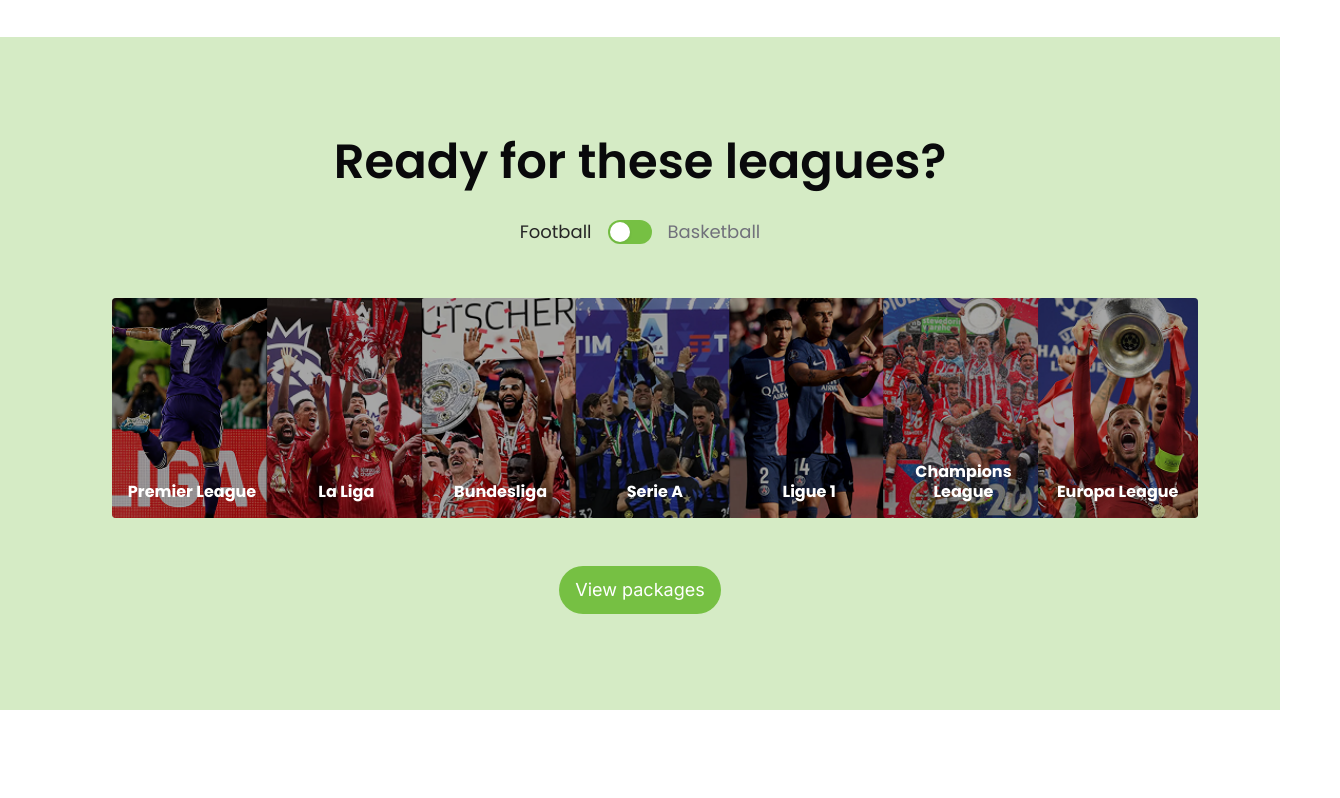
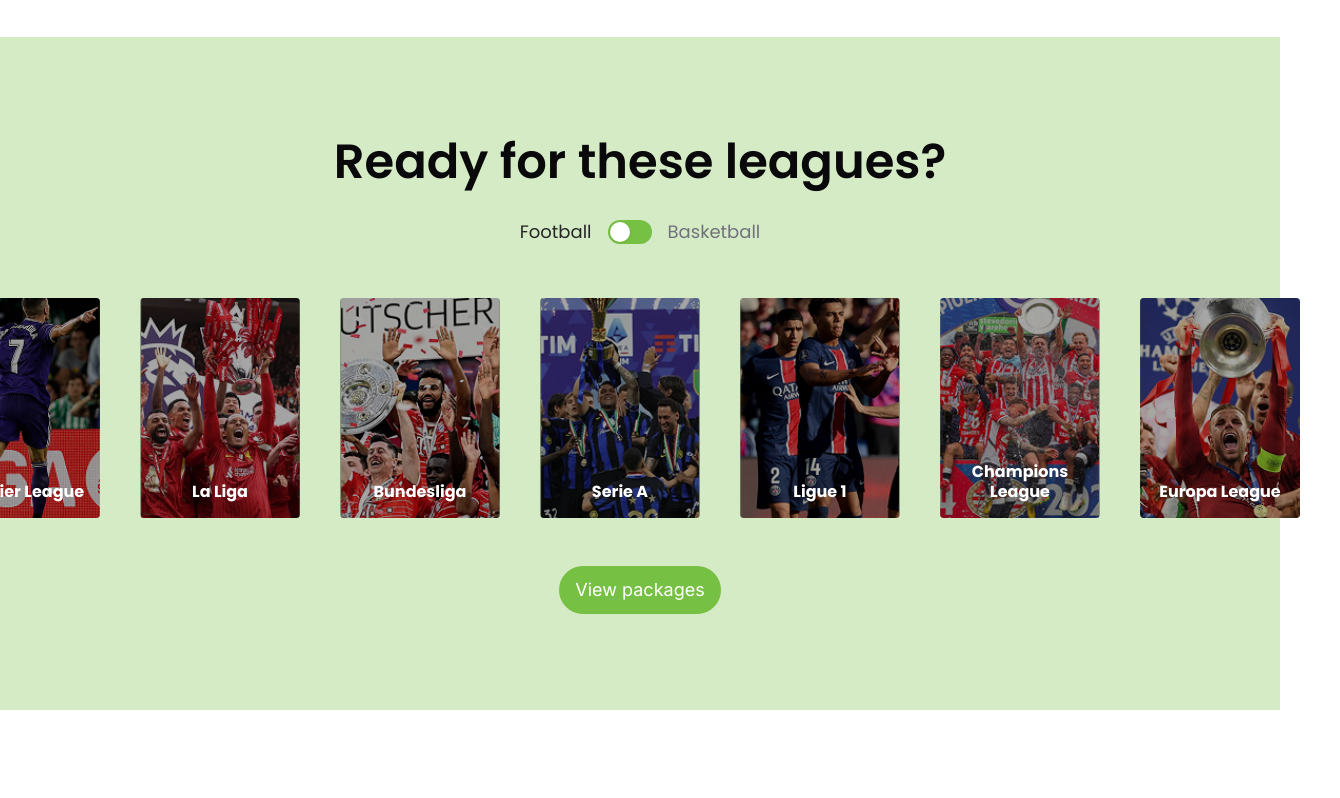
Before and after one commit to backbencherstudio/gogamee, a Next.js app: page / in a window 1280 px wide. Shown: the part 1481-2279 px from the top of the page, 1340 px wide, since content can reach past the window. Built offline with nearby package versions, Linux system fonts and the light colour scheme.

Commit message:
Leagues swich gallery part problem solved

```diff
--- a/app/(frontend)/home/components/leagues/leagues.tsx
+++ b/app/(frontend)/home/components/leagues/leagues.tsx
@@ -2,10 +2,7 @@
 import React, { useState, useEffect } from 'react'
 import Image from 'next/image'
 import { Swiper, SwiperSlide } from 'swiper/react'
-import { Navigation, Pagination } from 'swiper/modules'
 import 'swiper/css'
-import 'swiper/css/navigation'
-import 'swiper/css/pagination'
 import Link from 'next/link'
 
 interface LeaguesProps {
@@ -95,18 +92,37 @@ export default function Leagues({ className }: LeaguesProps) {
         </div>
       </div>
 
-      {isMobile ? (
-        <div className="w-full">
+      <div className="w-full flex justify-center">
+        <div className="max-w-fit">
           <Swiper
-            modules={[Navigation, Pagination]}
-            spaceBetween={16}
-            slidesPerView="auto"
+            spaceBetween={isMobile ? 16 : 32}
+            slidesPerView={isMobile ? 1.5 : "auto"}
             centeredSlides={true}
-            pagination={{ clickable: true }}
-            className="w-full !pb-8"
+            loop={true}
+            loopAdditionalSlides={2}
+            className="w-auto"
+            grabCursor={true}
+            initialSlide={Math.floor(currentLeagues.length / 2)}
             breakpoints={{
               640: {
+                slidesPerView: 2.5,
                 spaceBetween: 20,
+                centeredSlides: true,
+              },
+              768: {
+                slidesPerView: 3.5,
+                spaceBetween: 24,
+                centeredSlides: true,
+              },
+              1024: {
+                slidesPerView: 5,
+                spaceBetween: 32,
+                centeredSlides: false,
+              },
+              1280: {
+                slidesPerView: 7,
+                spaceBetween: 40,
+                centeredSlides: false,
               }
             }}
           >
@@ -117,13 +133,7 @@ export default function Leagues({ className }: LeaguesProps) {
             ))}
           </Swiper>
         </div>
-      ) : (
-        <div className="w-full max-w-[1200px] grid grid-cols-2 md:grid-cols-4 lg:grid-cols-5 xl:grid-cols-7 gap-4 sm:gap-5 lg:gap-6 justify-center">
-          {currentLeagues.map((league, index) => (
-            <LeagueCard key={index} league={league} index={index} />
-          ))}
-        </div>
-      )}
+      </div>
 
 
 <Link href="/packages">
```
